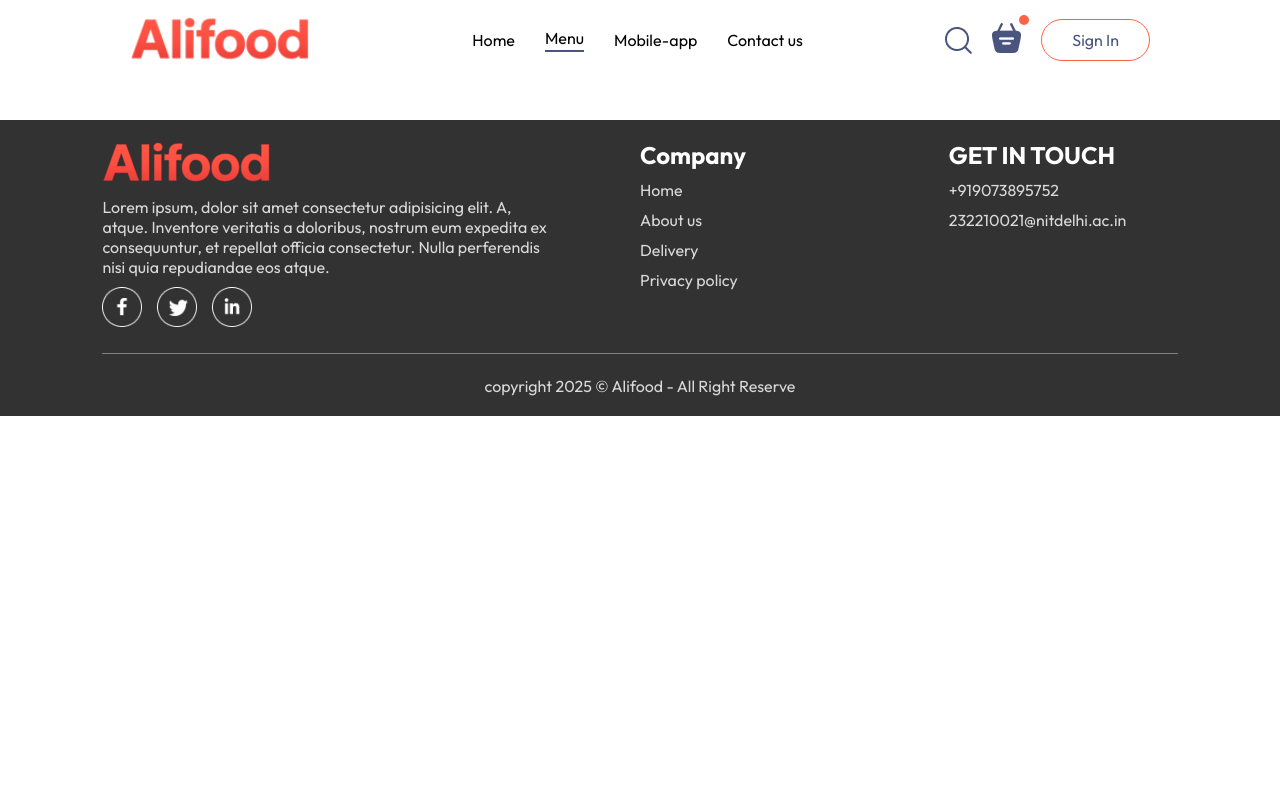
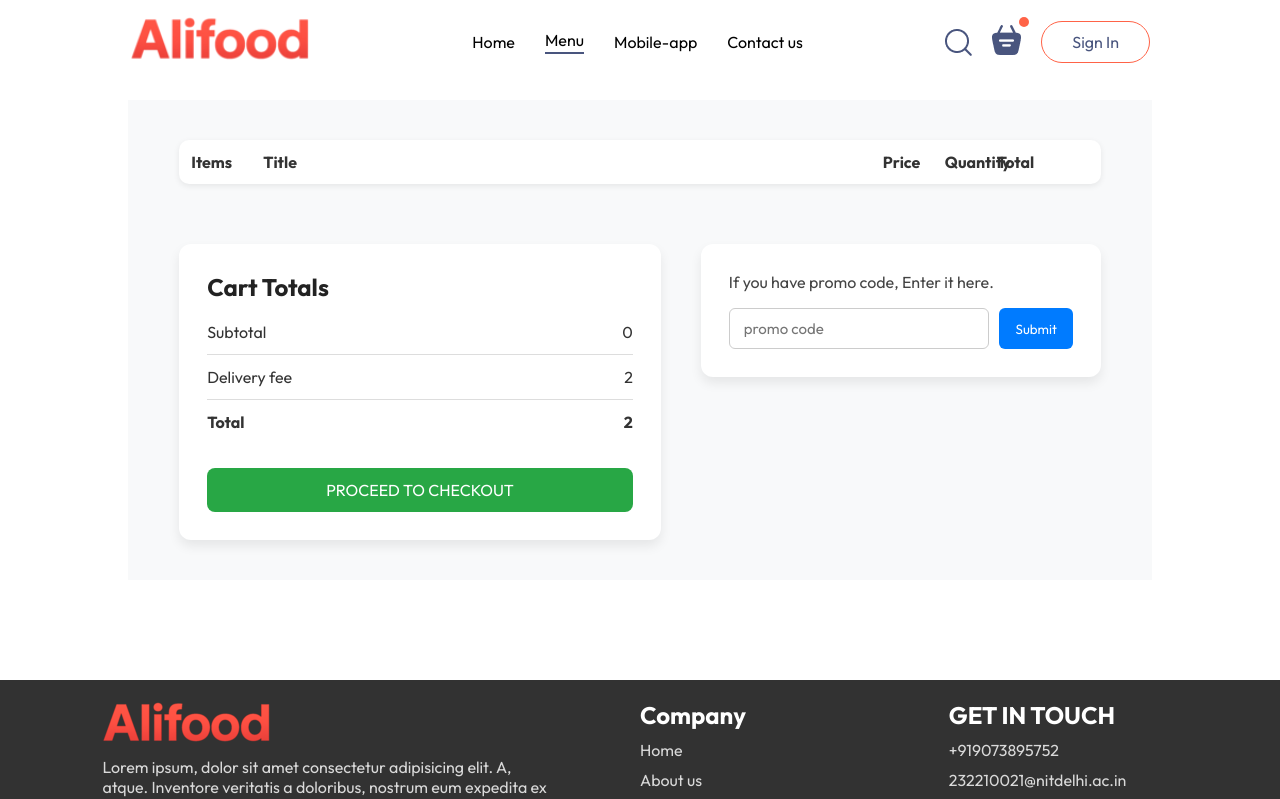
Before and after one commit to Rubel2589/Food-Delivery-Website-MERN-Stack, a React (Vite) app in the folder frontend/: page /cart in a window 1280 px wide. Shown: the top 799 px of the page. Built offline with nearby package versions, Linux system fonts and the light colour scheme.

Commit message:
Cart section progress

```diff
--- a/frontend/src/components/Navbar/Navbar.css
+++ b/frontend/src/components/Navbar/Navbar.css
@@ -15,6 +15,7 @@
     /* Ensures it stays above other content */
     box-sizing: border-box;
     overflow-x: hidden;
+    /* margin-bottom: 200px; */
 }
 
 .navbar-menu {
--- a/frontend/src/components/Navbar/Navbar.jsx
+++ b/frontend/src/components/Navbar/Navbar.jsx
@@ -6,10 +6,10 @@
   const [menu, setMenu] = useState("menu");
   return (
     <div className="navbar">
-      <img src={assets.logoo} alt="" className="logo" />
+      <Link to='/'><img src={assets.logoo} alt="" className="logo" /> </Link>
       <ul className="navbar-menu">
         <Link
-          to="/"
+          to='/'
           onClick={() => setMenu("home")}
           className={menu === "home" ? "active" : ""}
         >
@@ -38,7 +38,7 @@
       <div className="navbar-right">
         <img src={assets.search_icon} alt="" />
         <div className="navbar-search-icon">
-          <img src={assets.basket_icon} alt="" />
+          <Link to='/cart'><img src={assets.basket_icon} alt="" /></Link>
           <div className="dot"></div>
         </div>
         <button onClick={()=>setShowLogin(true)}>Sign In</button>
--- a/frontend/src/context/StoreContext.jsx
+++ b/frontend/src/context/StoreContext.jsx
@@ -18,9 +18,17 @@
     setCartItems((prev) => ({ ...prev, [itemId]: prev[itemId] - 1 }));
   };
 
-  useEffect(() => {
-    console.log(cartItems);
-  }, [cartItems]);
+  const getTotalCartAmount = () => {
+    let totalAmount = 0;
+    for(const item in cartItems ) {
+      if (cartItems[item] > 0) {
+        let itemInfo = food_list.find((product)=>product._id===item);
+        totalAmount += itemInfo.price * cartItems[item];
+
+      }
+    }
+    return totalAmount;
+  }
 
   const contextValue = {
     food_list,
@@ -28,6 +36,7 @@
     setCartItems,
     addToCart,
     removeFromCart,
+    getTotalCartAmount
   };
   return (
     <StoreContext.Provider value={contextValue}>
--- a/frontend/src/pages/Cart/Cart.css
+++ b/frontend/src/pages/Cart/Cart.css
@@ -0,0 +1,201 @@
+.cart {
+  padding: 40px 5%;
+  font-family: "Segoe UI", Tahoma, Geneva, Verdana, sans-serif;
+  background-color: #f8f9fa;
+  color: #333;
+  margin-top: 100px;
+  margin-top: 100px;
+}
+
+.cart-items {
+  margin-bottom: 40px;
+}
+
+.cart-items-title {
+  display: grid;
+  grid-template-columns: 60px auto 50px 40px 40px 40px;
+  column-gap: 12px;
+  align-items: center;
+  font-weight: bold;
+  font-size: 16px;
+  padding: 12px;
+  background-color: #ffffff;
+  border-radius: 10px;
+  box-shadow: 0 2px 6px rgba(0, 0, 0, 0.08);
+}
+
+.cart-items-item {
+  display: grid;
+  grid-template-columns: 60px auto 50px 40px 40px 40px;
+  column-gap: 12px;
+  align-items: center;
+  padding: 16px 12px;
+  margin-top: 10px;
+  background-color: #ffffff;
+  border-radius: 10px;
+  box-shadow: 0 1px 4px rgba(0, 0, 0, 0.05);
+}
+
+.cart-items-item img {
+  width: 50px;
+  height: 50px;
+  border-radius: 8px;
+  object-fit: cover;
+  border: 1px solid #ddd;
+}
+
+.cart-items-item button {
+  background-color: #ff4d4f;
+  color: #fff;
+  border: none;
+  padding: 8px 14px;
+  border-radius: 6px;
+  cursor: pointer;
+  transition: background-color 0.2s ease;
+}
+
+.cart-items-item button:hover {
+  background-color: #d9363e;
+}
+
+/* Bottom section */
+.cart-bottom {
+  display: flex;
+  justify-content: space-between;
+  align-items: flex-start;
+  gap: 40px;
+  flex-wrap: wrap;
+}
+
+/* Cart total section */
+.cart-total {
+  flex: 1;
+  max-width: 500px;
+  background-color: #ffffff;
+  padding: 28px;
+  border-radius: 12px;
+  box-shadow: 0 6px 12px rgba(0, 0, 0, 0.08);
+}
+
+.cart-total h2 {
+  margin-bottom: 20px;
+  font-size: 24px;
+  color: #222;
+}
+
+.cart-total-details {
+  display: flex;
+  justify-content: space-between;
+  margin: 12px 0;
+  font-size: 16px;
+}
+
+.cart-total hr {
+  border: none;
+  border-top: 1px solid #ddd;
+}
+
+.cart-total button {
+  margin-top: 24px;
+  padding: 12px 20px;
+  background-color: #28a745;
+  color: white;
+  border: none;
+  border-radius: 8px;
+  font-size: 16px;
+  cursor: pointer;
+  width: 100%;
+  transition: background-color 0.2s ease;
+}
+
+.cart-total button:hover {
+  background-color: #218838;
+}
+
+/* Promo code section */
+.cart-promocode {
+  flex: 1;
+  max-width: 400px;
+  background-color: #ffffff;
+  padding: 28px;
+  border-radius: 12px;
+  box-shadow: 0 6px 12px rgba(0, 0, 0, 0.08);
+}
+
+.cart-promocode p {
+  margin-bottom: 16px;
+  font-size: 16px;
+  color: #444;
+}
+
+.cart-promocode-input {
+  display: flex;
+  gap: 10px;
+}
+
+.cart-promocode-input input {
+  flex: 1;
+  padding: 10px 14px;
+  font-size: 15px;
+  border: 1px solid #ccc;
+  border-radius: 6px;
+  outline: none;
+  transition: border-color 0.2s;
+}
+
+.cart-promocode-input input:focus {
+  border-color: #007bff;
+}
+
+.cart-promocode-input button {
+  padding: 10px 16px;
+  background-color: #007bff;
+  color: white;
+  border: none;
+  border-radius: 6px;
+  cursor: pointer;
+  transition: background-color 0.2s ease;
+}
+
+.cart-promocode-input button:hover {
+  background-color: #0056b3;
+}
+
+/* Responsive Design */
+@media (max-width: 750px) {
+  .cart {
+    padding: 20px 10px;
+  }
+
+  .cart-items-title,
+  .cart-items-item {
+    grid-template-columns: 50px auto 40px 30px 30px 50px;
+    column-gap: 8px;
+    padding: 12px 8px;
+  }
+
+
+  .cart-items-item img {
+    width: 45px;
+    height: 45px;
+  }
+
+  .cart-items-item button {
+    padding: 6px 12px;
+    font-size: 13px;
+    margin-left: -5px;
+    justify-self: start;
+  }
+
+  .cart-bottom {
+    flex-direction: column-reverse;
+    gap: 20px;
+  }
+
+  .cart-promocode,
+  .cart-total {
+    width: 100%;
+    max-width: none;
+    padding: 20px;
+  }
+}
--- a/frontend/src/pages/Cart/Cart.jsx
+++ b/frontend/src/pages/Cart/Cart.jsx
@@ -1,10 +1,77 @@
-import React from 'react'
-import './Cart.css'
+import React, { useContext } from "react";
+import "./Cart.css";
+import { StoreContext } from "../../context/StoreContext";
 
 function Cart() {
+  const { cartItems, food_list, removeFromCart, getTotalCartAmount } =
+    useContext(StoreContext);
+
   return (
-    <div>Cart</div>
-  )
+    <div className="cart">
+      <div className="cart-items">
+        <div className="cart-items-title">
+          <p>Items</p>
+          <p>Title</p>
+          <p>Price</p>
+          <p>Quantity</p>
+          <p>Total</p>
+          {/* <p>Remove</p> */}
+        </div>
+        <br />
+        {/* <hr /> */}
+        {food_list.map((item, index) => {
+          if (cartItems[item._id] > 0) {
+            return (
+              <div>
+                <div className="cart-items-title cart-items-item">
+                  <img src={item.image} alt="" />
+                  <p>{item.name}</p>
+                  <p>${item.price}</p>
+                  <p>{cartItems[item._id]}</p>
+                  <p>${item.price * cartItems[item._id]}</p>
+                  <button onClick={() => removeFromCart(item._id)}>
+                    x
+                  </button>
+                  <hr />
+                </div>
+              </div>
+            );
+          }
+        })}
+      </div>
+      <div className="cart-bottom">
+        <div className="cart-total">
+          <h2>Cart Totals</h2>
+          <div>
+            <div className="cart-total-details">
+              <p>Subtotal</p>
+              <p>{getTotalCartAmount()}</p>
+            </div>
+            <hr />
+            <div className="cart-total-details">
+              <p>Delivery fee</p>
+              <p>{2}</p>
+            </div>
+            <hr />
+            <div className="cart-total-details">
+              <b>Total</b>
+              <b>{getTotalCartAmount() + 2}</b>
+            </div>
+          </div>
+          <button>PROCEED TO CHECKOUT</button>
+        </div>
+        <div className="cart-promocode">
+          <div className="">
+            <p>If you have promo code, Enter it here.</p>
+            <div className="cart-promocode-input">
+              <input type="text" placeholder="promo code" />
+              <button>Submit</button>
+            </div>
+          </div>
+        </div>
+      </div>
+    </div>
+  );
 }
 
-export default Cart
+export default Cart;
```
